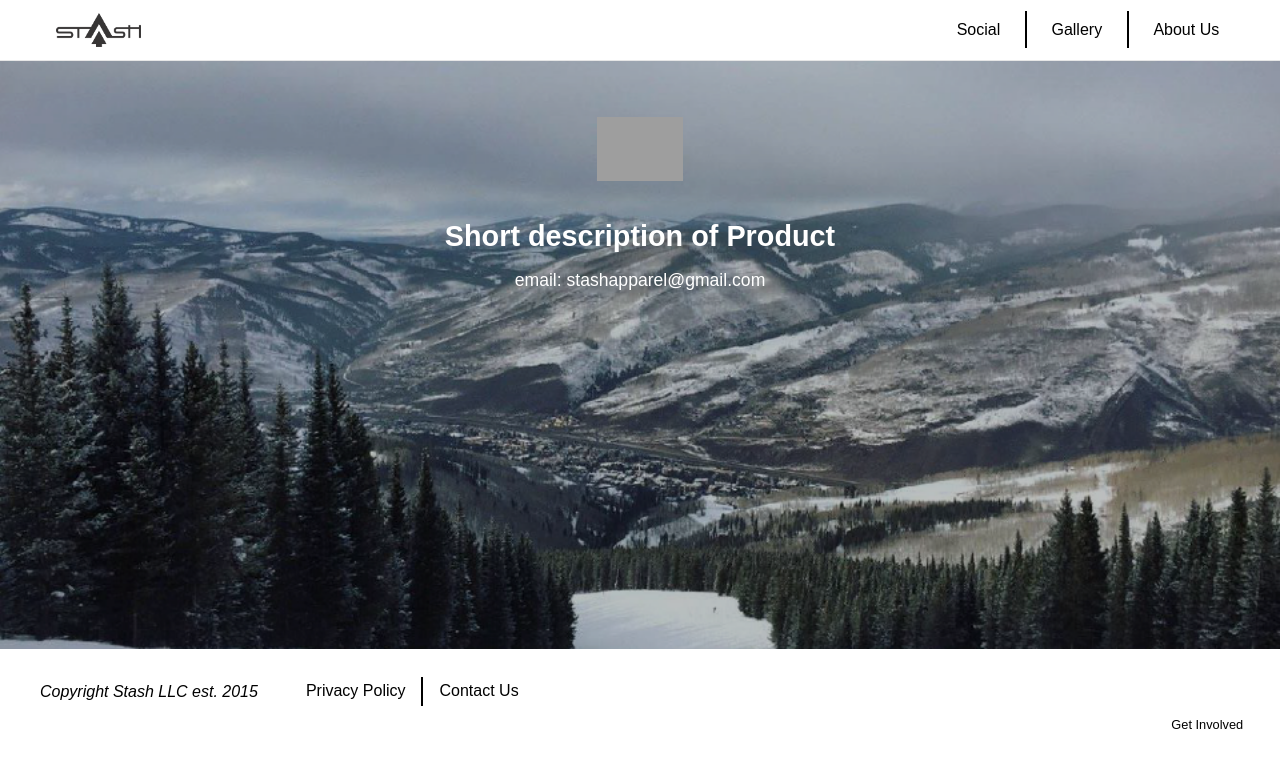
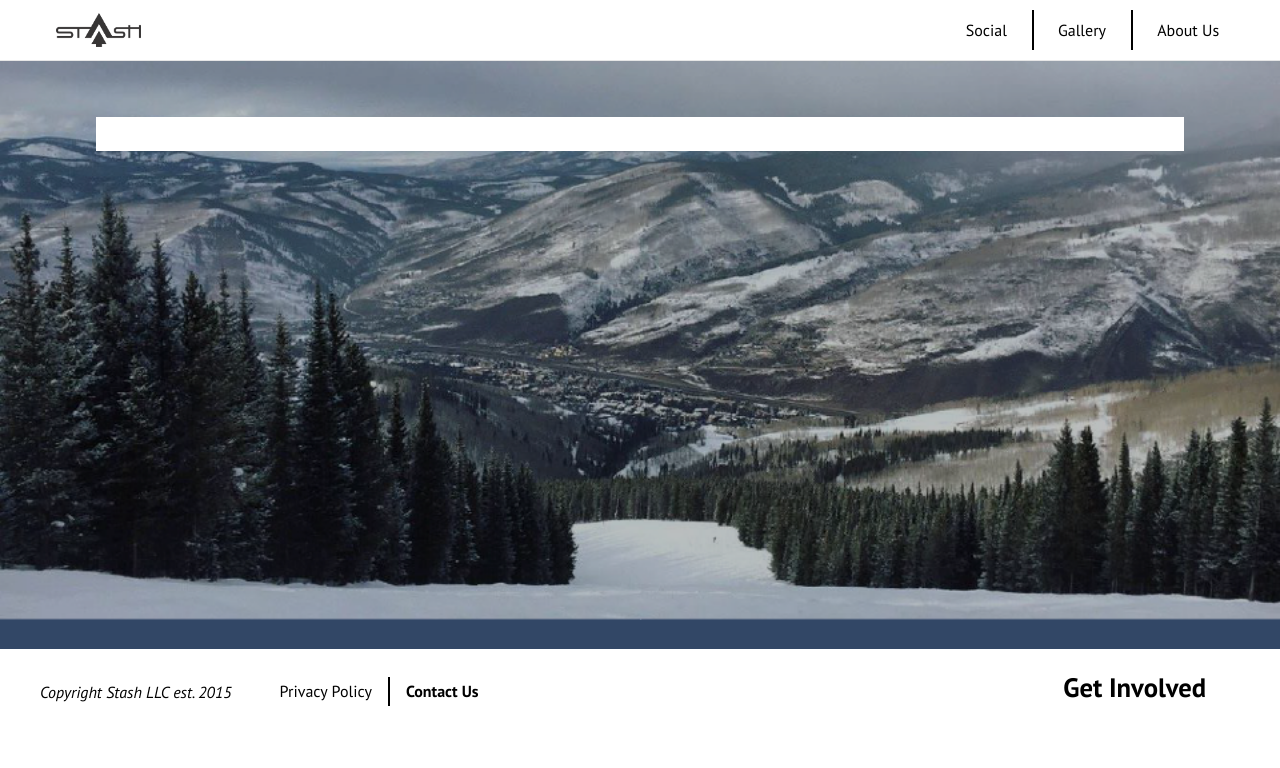
Before and after one commit to brentdur/stash-site, a website: page contact.html in a window 1280 px wide. Drawn offline with nearby package versions, Linux system fonts and the light colour scheme; grey boxes are pictures that could not be loaded.

Commit message:
Stash site

```diff
--- a/contact.html
+++ b/contact.html
@@ -37,10 +37,7 @@
 
         <div id="hero" class="hero">
             <div class="hero-inner">
-            <a href="" class="hero-logo"><img src="https://raw.githubusercontent.com/thoughtbot/refills/master/source/images/placeholder_logo_1.png
-        " alt="Logo Image"></a>
-                <div class="hero-copy">
-                    <h1>Short description of Product</h1>
+                <div class="hero-copy hero-standout">
                     <p>email: stashapparel@gmail.com</p>
                 </div>
             </div>
@@ -52,7 +49,7 @@
             <div class="flex-list">
                 <ul>
                   <li><a href="privacy">Privacy Policy</a></li>
-                  <li><a href="contact">Contact Us</a></li>
+                  <li><a class="active" href="contact">Contact Us</a></li>
                 </ul>
             </div>
             <div class="footer-secondary-links">
--- a/css/main.scss
+++ b/css/main.scss
@@ -1,5 +1,24 @@
 @import "../bower_components/bourbon/app/assets/stylesheets/bourbon";
 @import "../bower_components/neat/app/assets/stylesheets/neat";
+@import url(https://fonts.googleapis.com/css?family=PT+Sans:400,400italic,700,700italic);
+
+.active {
+  font-weight: bold;
+}
+
+.cta {
+    background-color: white;
+    border: none;
+    border-radius: 11px;
+    height: 45px;
+    width: 20%;
+    margin-bottom: 35px;
+    font-size: 21pt;
+}
+
+.get-involved {
+
+}
 
 .hero {
   $base-border-radius: 3px !default;
@@ -11,17 +30,21 @@
   $gradient-angle: 10deg;
   $hero-image: '../img/background.png';
 
+  font-family: 'PT Sans', sans-serif;
+
   @include background(url($hero-image), linear-gradient($gradient-angle, $hero-background-bottom, $hero-background-top), no-repeat $hero-background-top scroll);
   background-color: #324766;
   background-position: top;
   background-repeat: no-repeat;
   background-size: cover;
   padding-bottom: 3em;
+  background-position-y: -70px;
   height: 73.5vh;
 
   .hero-logo img {
-    height: 4em;
+    height: 10em;
     margin-bottom: 1em;
+    margin-top: 10vh;
   }
 
   .hero-inner {
@@ -50,10 +73,15 @@
         margin: 0 auto 3em auto;
 
         @include media($large-screen) {
-          font-size: 1.1em;
-          max-width: 40%;
+          /*font-size: 1.1em;*/
+          font-size: 18pt;
+          /*max-width: 40%;*/
         }
       }
+    }
+
+    .hero-standout {
+      background-color: white;
     }
   }
 }
@@ -62,6 +90,7 @@
 .flex-list {
     position: relative;
     overflow: hidden;
+    display: inline;
 }
 .flex-list ul {
     display: flex;
@@ -92,6 +121,9 @@
 
 /* Navigation Refills */
 header.navigation {
+
+  font-family: 'PT Sans', sans-serif;
+
   $base-border-color: gainsboro !default;
   $base-border-radius: 3px !default;
   $action-color: #477DCA !default;
@@ -456,6 +488,8 @@ header.navigation {
   $footer-link-color: #000;
   $footer-disclaimer-color: transparentize($footer-color, 0.6);
 
+  font-family: 'PT Sans', sans-serif;
+
   background: $footer-background;
   display: inline-block;
   padding: $base-spacing;
@@ -513,12 +547,20 @@ header.navigation {
   }
 
   .footer-secondary-links {
+    padding-right: 3%;
+
     @include media($large-screen) {
       float: right;
     }
 
     li {
       font-size: 0.8em;
+    }
+
+    ul li a {
+      font-size: 20pt;
+      font-weight: bold;
+      font-family: 'PT Sans', sans-serif;
     }
 
     ul.footer-social {
```
Also changed, not shown: about.html (+1 -1 lines), gallery.html (+1 -1 lines), index.html (+2 -2 lines), css/main.css.
